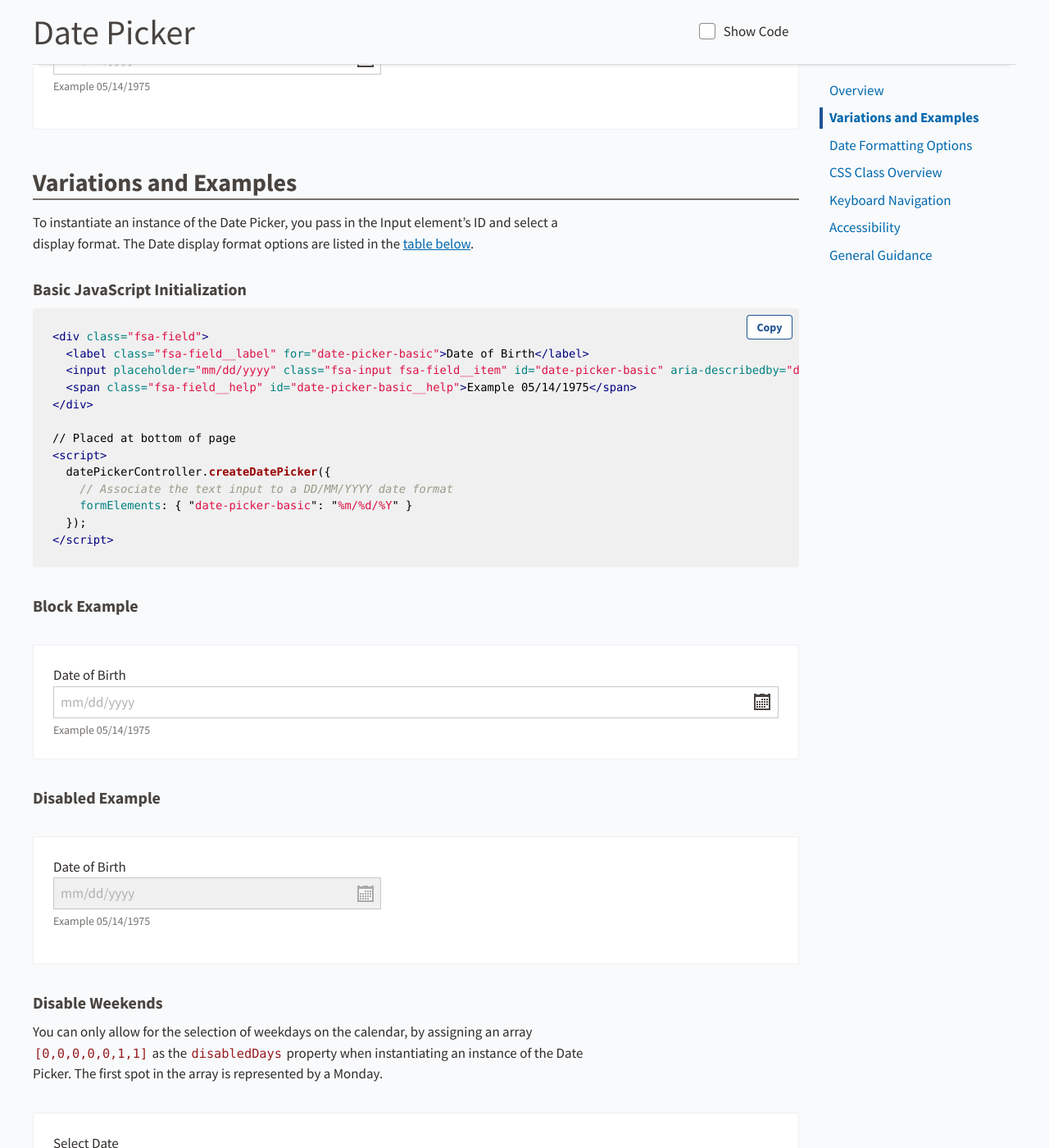
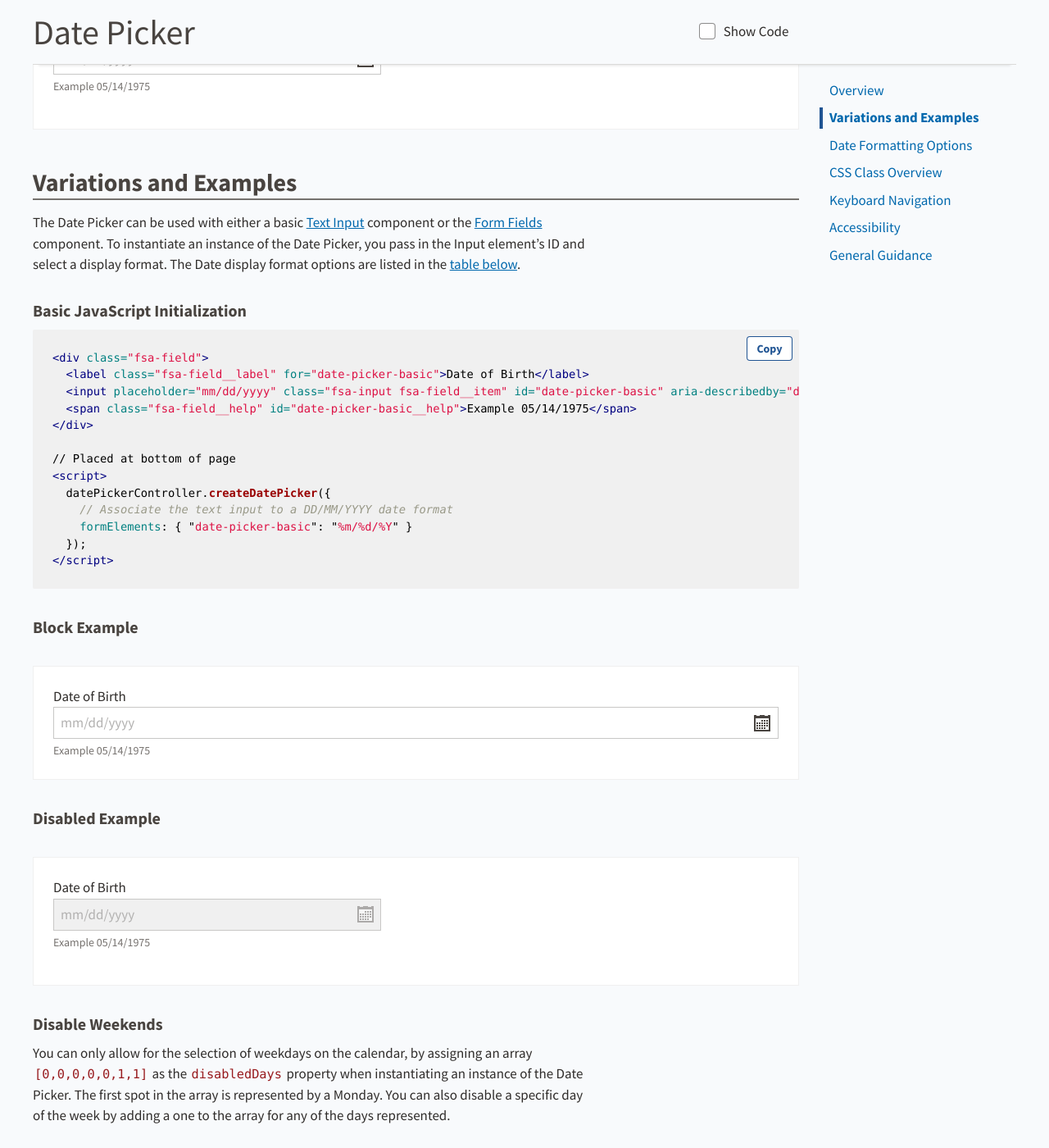
Before and after one commit to USDA-FSA/fsa-design-system, a Jekyll site: the page built from components/date-picker/index.md, in a window 1280 px wide and 1400 px high, scrolled down 512 px. Shown: the whole window at 82% size. Built offline with Jekyll 4.4.1, drawn with Linux system fonts in a browser that asks for light colours; some of the changed text lies outside the part shown.

Commit message:
updates to date picker docs [appends #242]

```diff
--- a/components/date-picker/index.md
+++ b/components/date-picker/index.md
@@ -17,7 +17,7 @@
 
 ## Variations and Examples
 
-To instantiate an instance of the Date Picker, you pass in the Input element's ID and select a display format. The Date display format options are listed in the [table below](#date-formatting-options).
+The Date Picker can be used with either a basic [Text Input]({{ site.baseurl }}components/text-input/) component or the [Form Fields]({{ site.baseurl }}components/form-fields/) component. To instantiate an instance of the Date Picker, you pass in the Input element's ID and select a display format. The Date display format options are listed in the [table below](#date-formatting-options).
 
 ### Basic JavaScript Initialization
 
@@ -94,13 +94,13 @@
 
 ### Disable Weekends
 
-You can only allow for the selection of weekdays on the calendar, by assigning an array <code>[0,0,0,0,0,1,1]</code> as the <code>disabledDays</code> property when instantiating an instance of the Date Picker. The first spot in the array is represented by a Monday.
+You can only allow for the selection of weekdays on the calendar, by assigning an array <code>[0,0,0,0,0,1,1]</code> as the <code>disabledDays</code> property when instantiating an instance of the Date Picker. The first spot in the array is represented by a Monday. You can also disable a specific day of the week by adding a one to the array for any of the days represented.
 
 <div class="ds-preview">
   <div class="fsa-field">
     <label class="fsa-field__label" for="date-picker-disabledweekends">Select Date</label>
     <input placeholder="mm/dd/yyyy" class="fsa-input fsa-field__item" id="date-picker-disabledweekends" aria-describedby="date-picker-disabledweekends__help" aria-required="true" name="date-picker-disabledweekends" type="text" value="">
-    <span class="fsa-field__help" id="date-picker-disabledweekends__help">Example 05/14/1975</span>
+    <span class="fsa-field__help" id="date-picker-disabledweekends__help">Example 07/04/2019</span>
   </div>
 </div>
 
@@ -109,7 +109,7 @@
 <div class="fsa-field--block">
   <label class="fsa-field__label" for="date-picker-disabledweekends">Select Date</label>
   <input placeholder="mm/dd/yyyy" class="fsa-input fsa-field__item" id="date-picker-disabledweekends" aria-describedby="date-picker-disabledweekends__help" aria-required="true" name="date-picker-disabledweekends" type="text" value="">
-  <span class="fsa-field__help" id="date-picker-disabledweekends__help">Example 05/14/1975</span>
+  <span class="fsa-field__help" id="date-picker-disabledweekends__help">Example 07/04/2019</span>
 </div>
 
 // Placed at bottom of page
@@ -417,6 +417,7 @@
 
 ## General Guidance
 
+* The Date Picker utilizes a navitation bar consisting of four arrows and a Today button. These button are intended for navigation purposes within the Calendar, so selecting the Today button will navigate the User to today's date, NOT select today's date.
 * The length of the text input provides a hint to users as to how much text to write. Do not require users to write paragraphs of text into a single-line input box; use a [textarea]({{ site.baseurl }}components/textarea/) instead.
 * Text inputs are among the easiest type of input for desktop users but are more difficult for mobile users.
 * Only show error validation messages or styling after a user has interacted with a particular field; avoid significantly updating styles while a user is actively entering input.
```
